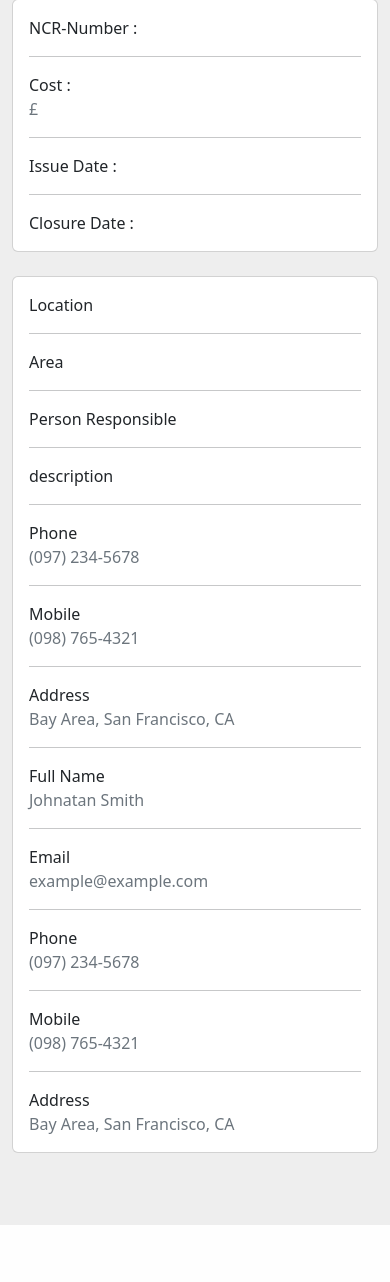
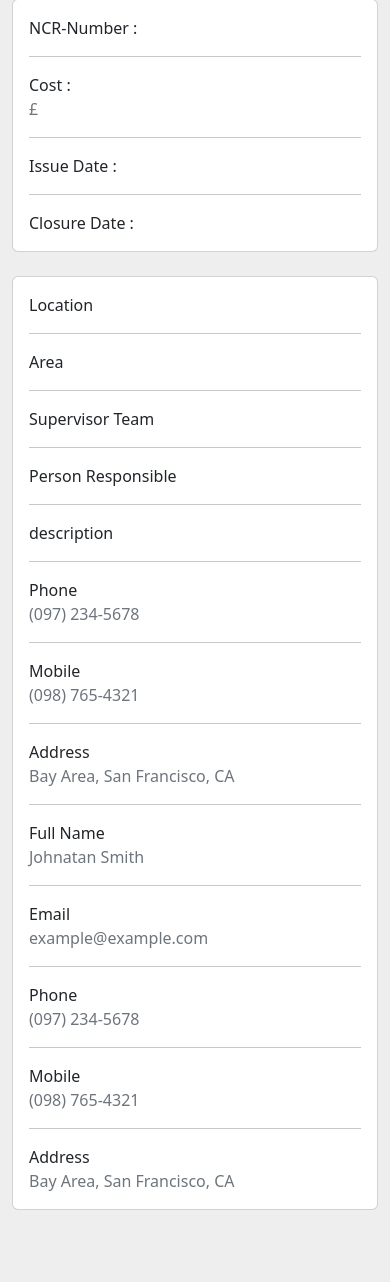
Before and after one commit to catalinpatularu78/jb_quality_prj, a Django app: template dashboard/templates/dashboard/record_detail.html in a window 390 px wide. Shown: the part 428-1710 px from the top of the page. Before the commit the page ends 1653 px from the top, so only its background shows below. Run offline with Django 4.2, Linux system fonts and the light colour scheme; the template is opened without the code that fills it, so the values that code supplies are empty.

Commit message:
updated details html page

```diff
--- a/dashboard/templates/dashboard/record_detail.html
+++ b/dashboard/templates/dashboard/record_detail.html
@@ -136,6 +136,26 @@
                             <hr>
                             <div class="row">
                                 <div class="col-sm-3">
+                                <p class="mb-0">Supervisor Team</p>
+                                </div>
+                                <div class="col-sm-9">
+                                <p class="text-muted mb-0">
+
+                                    {% for supervisor_obj in dashboardmodel.supervisor.all %}
+                                    {% if not forloop.first %}
+                                        ,
+                                    {% endif %}
+
+                                    {{supervisor_obj}}
+
+                                    {% endfor %}
+
+                                </p>
+                                </div>
+                            </div>
+                            <hr>
+                            <div class="row">
+                                <div class="col-sm-3">
                                 <p class="mb-0">Person Responsible</p>
                                 </div>
                                 <div class="col-sm-9">
```
